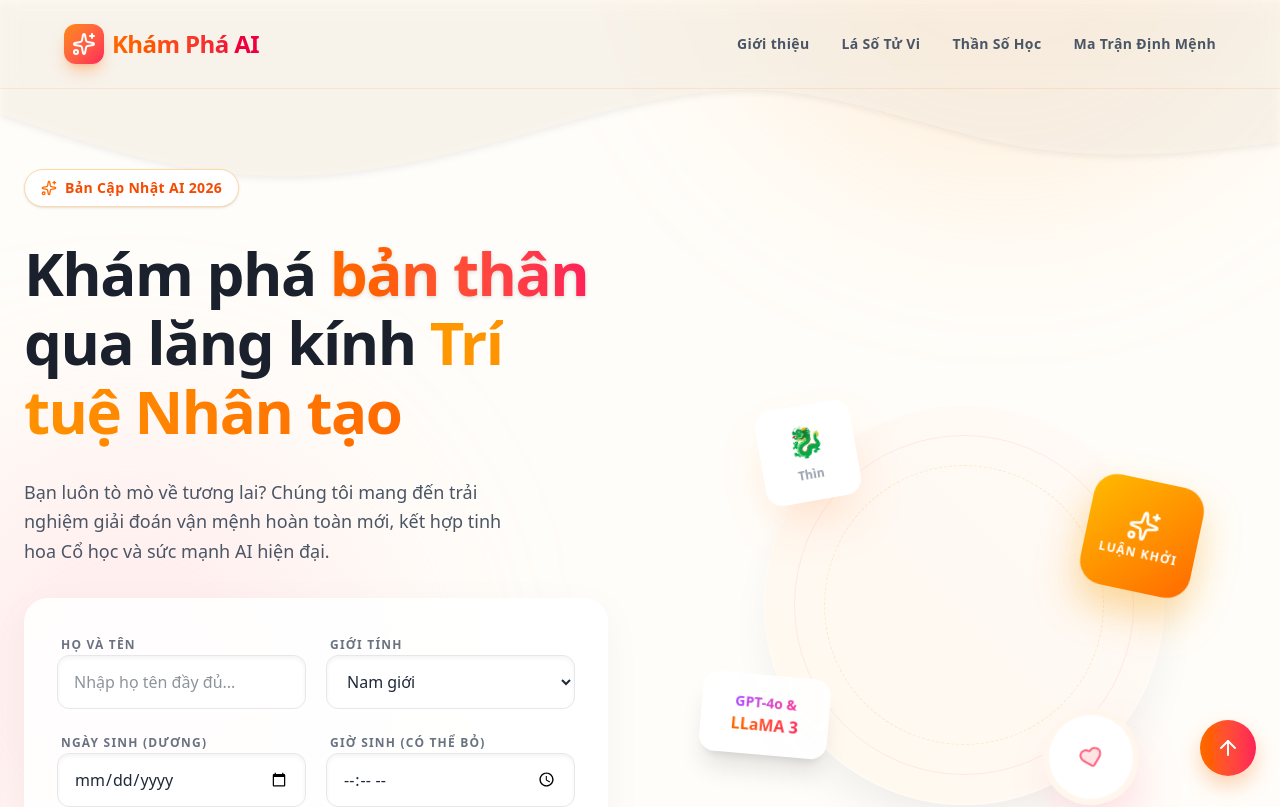
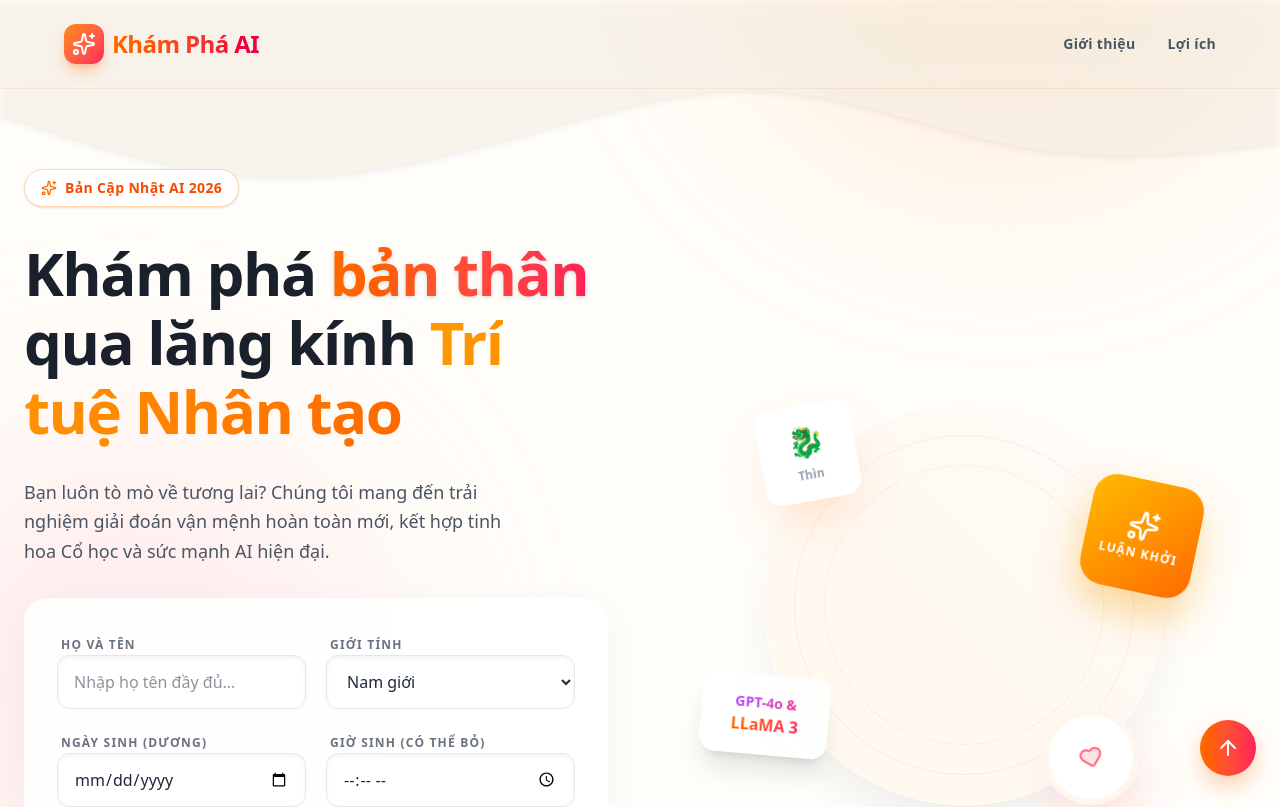
Before and after one commit to zenki12/thansohoc, a Next.js app: page / in a window 1280 px wide. Shown: the top 807 px of the page. Built offline with nearby package versions, Linux system fonts and the light colour scheme.

Commit message:
feat: simplify homepage navbar to display only Giới thiệu and Lợi ích with smooth scrolling anchors

```diff
--- a/src/app/page.tsx
+++ b/src/app/page.tsx
@@ -53,10 +53,8 @@ export default function Home() {
           <span className="text-2xl font-black bg-clip-text text-transparent bg-gradient-to-r from-orange-500 to-rose-600 tracking-tight">Khám Phá AI</span>
         </div>
         <div className="hidden md:flex gap-8 text-sm font-semibold tracking-wide text-gray-600">
-          <a href="#" className="hover:text-orange-500 transition-colors">Giới thiệu</a>
-          <a href="#" className="hover:text-orange-500 transition-colors">Lá Số Tử Vi</a>
-          <a href="#" className="hover:text-orange-500 transition-colors">Thần Số Học</a>
-          <a href="#" className="hover:text-orange-500 transition-colors">Ma Trận Định Mệnh</a>
+          <a href="#gioi-thieu" className="hover:text-orange-500 transition-colors">Giới thiệu</a>
+          <a href="#loi-ich" className="hover:text-orange-500 transition-colors">Lợi ích</a>
         </div>
       </nav>
 
@@ -174,7 +172,7 @@ export default function Home() {
         </section>
 
         {/* -------------------- KHOA HỌC TRONG LUẬN GIẢI -------------------- */}
-        <section className="py-24 bg-white relative">
+        <section id="gioi-thieu" className="py-24 bg-white relative">
           <div className="max-w-7xl mx-auto px-6 relative z-10">
             <div className="text-center max-w-2xl mx-auto mb-16">
               <h2 className="text-3xl md:text-5xl font-black text-[#1A202C] mb-6 tracking-tight">
@@ -288,7 +286,7 @@ export default function Home() {
         </section>
 
         {/* -------------------- BENEFITS GRID -------------------- */}
-        <section className="py-24 bg-white relative">
+        <section id="loi-ich" className="py-24 bg-white relative">
           <div className="absolute left-0 bottom-0 w-full h-[500px] bg-gradient-to-t from-orange-50/50 to-transparent pointer-events-none"></div>
 
           <div className="max-w-6xl mx-auto px-6 relative z-10">
```
